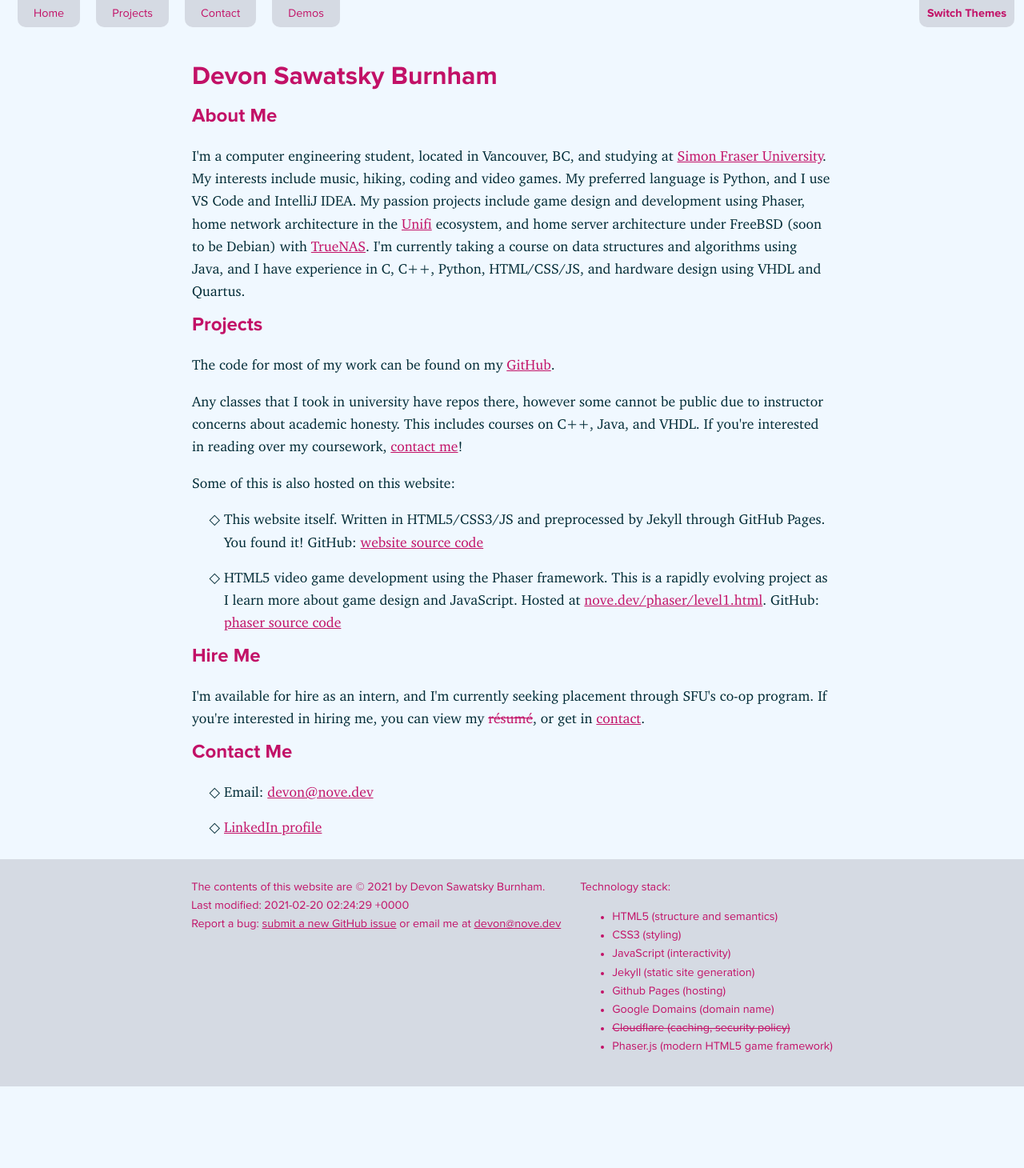
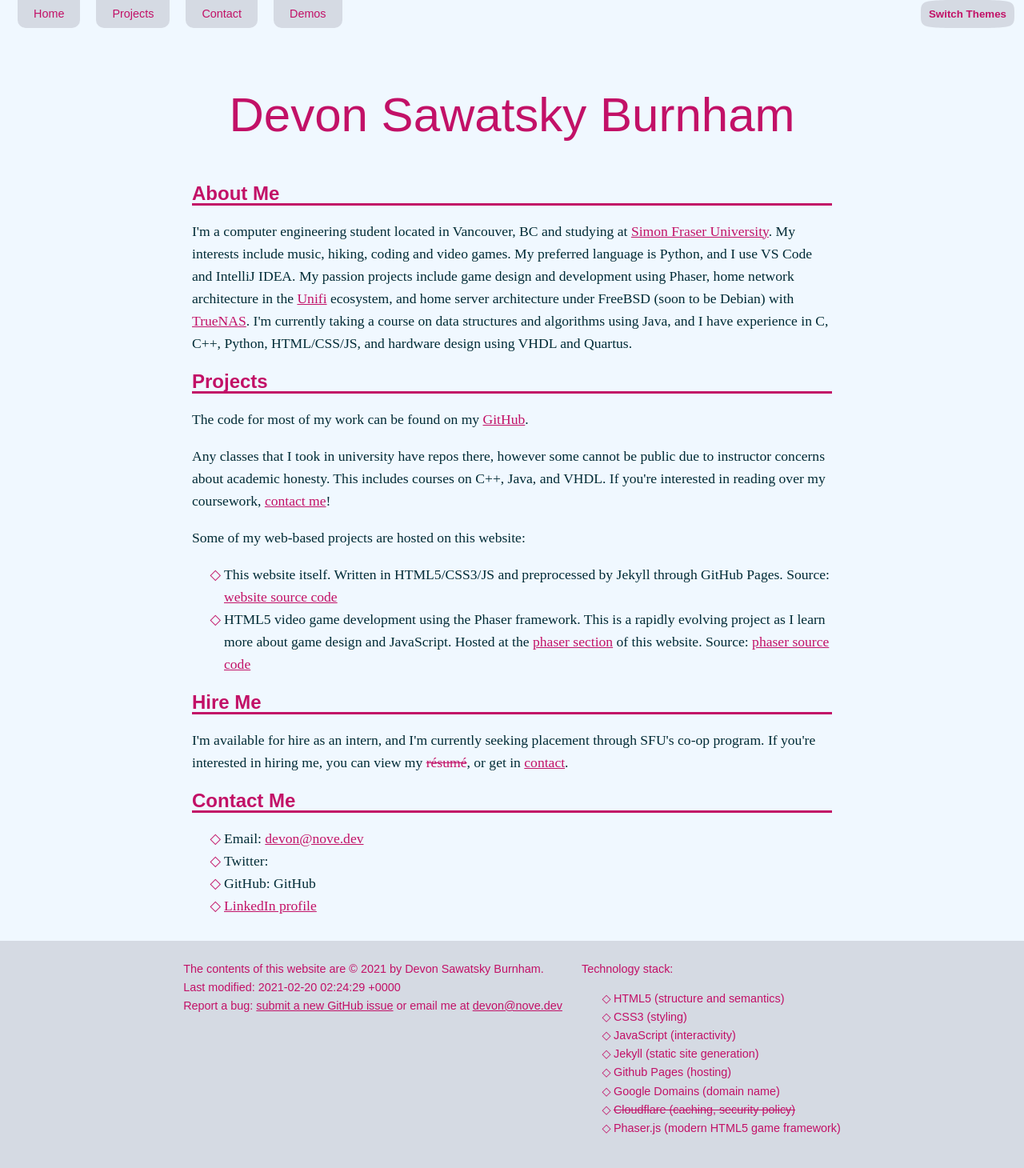
Before and after one commit to novedevo/nove.dev, a Jekyll site: the page built from index.html, in a window 1280 px wide. Shown: the whole page at 80% size. Built offline with Jekyll 4.4.1, drawn with Linux system fonts in a browser that asks for light colours; before the commit the page ends 1358 px from its top, so only the background shows below that.

Commit message:
stylistic reformatting

```diff
--- a/index.html
+++ b/index.html
@@ -5,10 +5,11 @@ description: "Devon's personal website, featuring a selection of their coding pr
 permalink: /
 ---
 
-<div class="main">
+<main>
     <h1 id="home">Devon Sawatsky Burnham</h1>
     <h2 id="about">About Me</h2>
-    <p>I'm a computer engineering student, located in Vancouver, BC, and studying at <a href="https://sfu.ca/" title="SFU">Simon Fraser
+    <hr>
+    <p>I'm a computer engineering student located in Vancouver, BC and studying at <a href="https://sfu.ca/" title="SFU">Simon Fraser
             University</a>.
         My interests include music, hiking, coding and video games. My preferred language is Python, and I use VS
         Code and IntelliJ IDEA.
@@ -22,6 +23,7 @@ permalink: /
     </p>
 
     <h2 id="projects">Projects</h2>
+    <hr>
     <p>The code for most of my work can be found on my <a href="https://github.com/novedevo">GitHub</a>.
     </p>
     <p>Any classes that I took in university have repos there, however some cannot be public due to instructor
@@ -30,26 +32,30 @@ permalink: /
         This includes courses on C++, Java, and VHDL. If you're interested in reading over my coursework, <a
             href="#contact">contact me</a>!
     </p>
-    <p>Some of this is also hosted on this website: </p>
+    <p>Some of my web-based projects are hosted on this website: </p>
     <ul>
-        <li>This website itself. Written in HTML5/CSS3/JS and preprocessed by Jekyll through GitHub Pages. You found it!
-            GitHub: <a href="https://github.com/novedevo/novedevo.github.io">website source code</a>
+        <li>This website itself. Written in HTML5/CSS3/JS and preprocessed by Jekyll through GitHub Pages.
+            Source: <a href="https://github.com/novedevo/novedevo.github.io">website source code</a>
         </li>
         <li>HTML5 video game development using the Phaser framework. This is a rapidly evolving project as
-            I learn more about game design and JavaScript. Hosted at <a
-                href="phaser/level1.html">nove.dev/phaser/level1.html</a>.
-            GitHub: <a href="https://github.com/novedevo/novedevo.github.io/tree/master/phaser">phaser source code</a></li>
+            I learn more about game design and JavaScript. Hosted at the <a
+                href="/phaser">phaser section</a> of this website.
+            Source: <a href="https://github.com/novedevo/novedevo.github.io/tree/master/phaser">phaser source code</a></li>
     </ul>
 
     <h2 id="recruiting">Hire Me</h2>
+    <hr>
     <p>I'm available for hire as an intern, and I'm currently seeking placement through SFU's co-op program.
         If you're interested in hiring me, you can view my <a class="broken-link"
             future-href="documents/resume.pdf">résumé</a>,
         or get in <a href="#contact">contact</a>.</p>
 
     <h2 id="contact">Contact Me</h2>
+    <hr>
     <ul class="contact">
         <li>Email: {{site.email-link}}</li>
+        <li>Twitter: {{site.twitter-link}}</li>
+        <li>GitHub: {{site.github}} </li>
         <li><a href="https://www.linkedin.com/in/devon-burnham-7602751a5/" target="_blank">LinkedIn profile</a></li>
     </ul>
-</div>
+</main>
--- a/styles.css
+++ b/styles.css
@@ -1,17 +1,5 @@
-@font-face {
-    font-family: 'Proxima Nova';
-    src: local('Proxima Nova'), local('Proxima-Nova'), url('fonts/ProximaNova-Regular.otf');
-}
-
-@font-face {
-    font-family: 'Proxima Nova';
-    src: url('fonts/ProximaNova-Bold.otf');
-    font-weight: bold;
-}
-
-@font-face {
-    font-family: 'Charter';
-    src: local('Charter'), local('Charter'), url('fonts/Charter-Regular.otf');
+p {
+    padding: 0;
 }
 
 html {
@@ -36,28 +24,67 @@ body {
     background-color: var(--background-color);
 }
 
-h1, h2, nav, footer {
-    font-family: 'Proxima Nova';
+h1, h2, nav, footer, .top-bar {
+    font-family: Futura, "Proxima Nova", "Century Gothic", sans-serif;
     color: var(--accent-color);
 }
 
-.main>p, .main>ul {
-    font-family: 'Charter';
+main>p, main>ul {
+    font-family: Charter, serif;
     line-height: 1.6;
     font-size: 1.1rem;
     color: var(--text-color);
 }
 
-.main>ul>li+li {
+h1 {
+    font-weight: normal;
+    font-size: 60px;
+    margin: 50px auto;
+    text-align: center;
+}
+
+.notfound-header {
+    font-size: 200px;
+}
+
+h2 {
+    margin: 20px 0 0;
+}
+
+hr {
+    margin: 0;
+    margin-top: -2px;
+    padding: 0;
+    border: none;
+    border-top: 3px solid var(--accent-color);
+}
+
+/* main>ul>li+li {
     margin-top: 1rem;
-}
+} */
 
 a {
     color: var(--accent-color);
 }
 
-.main>ul {
-    list-style: "◇ ";
+main>a:visited {
+    color: var(--accent-background-color);
+}
+
+main>a:hover {
+    background-color: var(--navbar-button-color);
+}
+
+ul {
+    list-style: none;
+}
+
+ul>li::before {
+    content: "◇ ";
+    color: var(--accent-color);
+    display: inline-block;
+    width: 1em;
+    margin-left: -1em;
 }
 
 html {
@@ -86,7 +113,6 @@ body {
 }
 
 nav {
-    font-family: 'Proxima Nova';
     display: flex;
     /* justify-content: space-between; */
     flex-grow: 1;
@@ -111,19 +137,22 @@ nav>a:hover, nav>a:focus {
 }
 
 .top-bar>button {
-    font-family: 'Proxima Nova';
-    font-size: inherit;
+    font-family: Futura, "Proxima Nova", "Century Gothic", sans-serif;
     background-color: var(--navbar-button-color);
     color: var(--accent-color);
     border: none;
-    border-radius: 10px;
-    border-top-left-radius: 0%;
-    border-top-right-radius: 0%;
+    /* border-radius: 10px; */
+    /* border-top-left-radius: 0%; */
+    /* border-top-right-radius: 0%; */
     padding: 10px;
 }
 
 button:hover, button:focus {
     background-color: var(--focus-navbar-button-color);
+}
+
+button:focus {
+    border: none;
 }
 
 .broken-link {
@@ -141,8 +170,11 @@ body {
     margin: 0px;
 }
 
+.squircle {
+    clip-path: url(#squircleClip);
+}
+
 footer {
-    font-family: 'Proxima Nova';
     line-height: 1.6;
     font-size: 0.9rem;
     display: flex;
@@ -163,6 +195,9 @@ footer {
     }
     .top-bar>button>.switch-themes {
         display: none;
+    }
+    .notfound-header {
+        font-size: 100px;
     }
 }
 
@@ -188,8 +223,8 @@ footer {
         border-bottom-right-radius: 10px;
     }
     h1 {
-        margin: 0px;
-        padding: 0px;
+        margin: 25px auto;
+        font-size: 35px;
     }
     footer {
         display: block;
```
